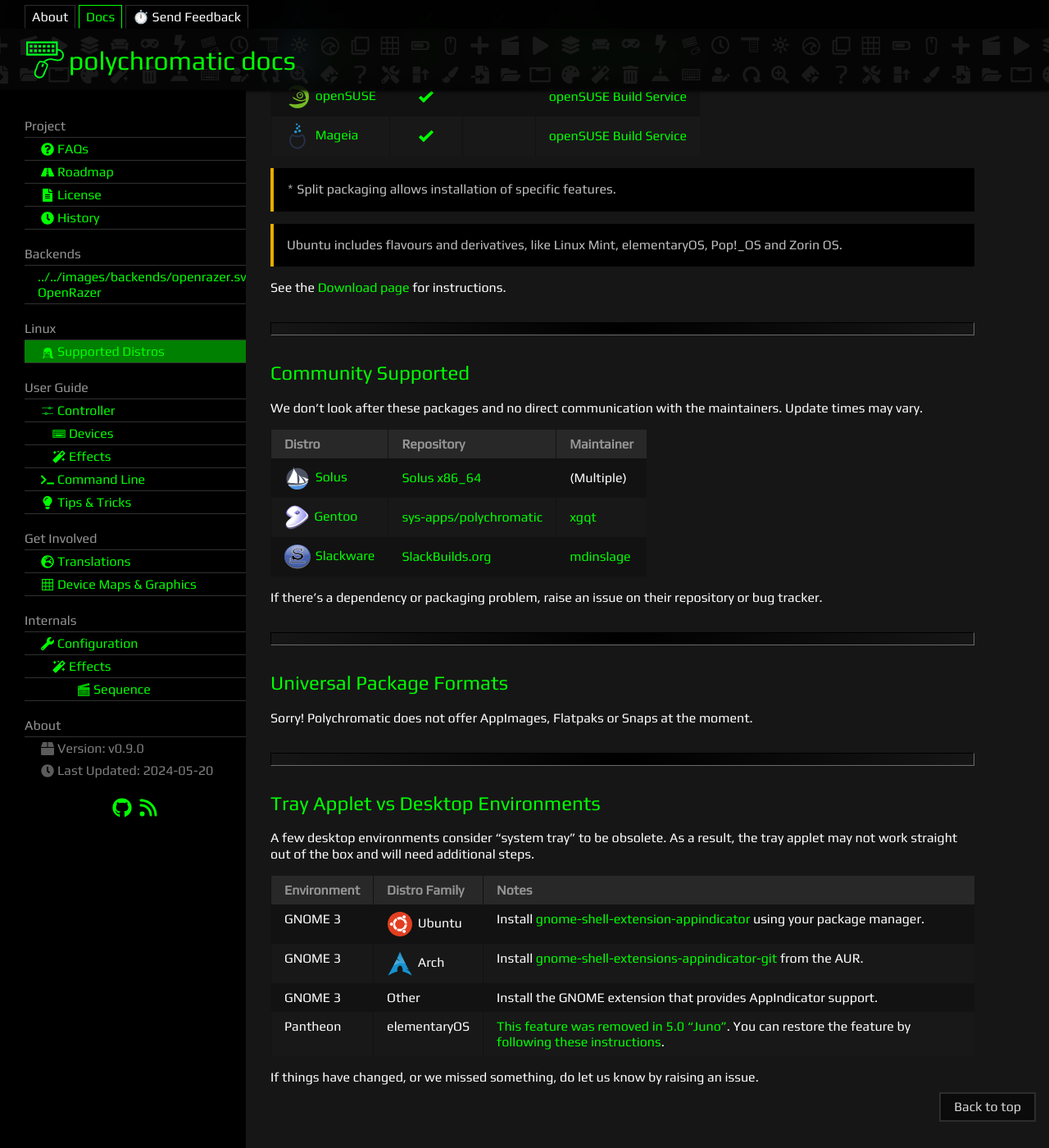
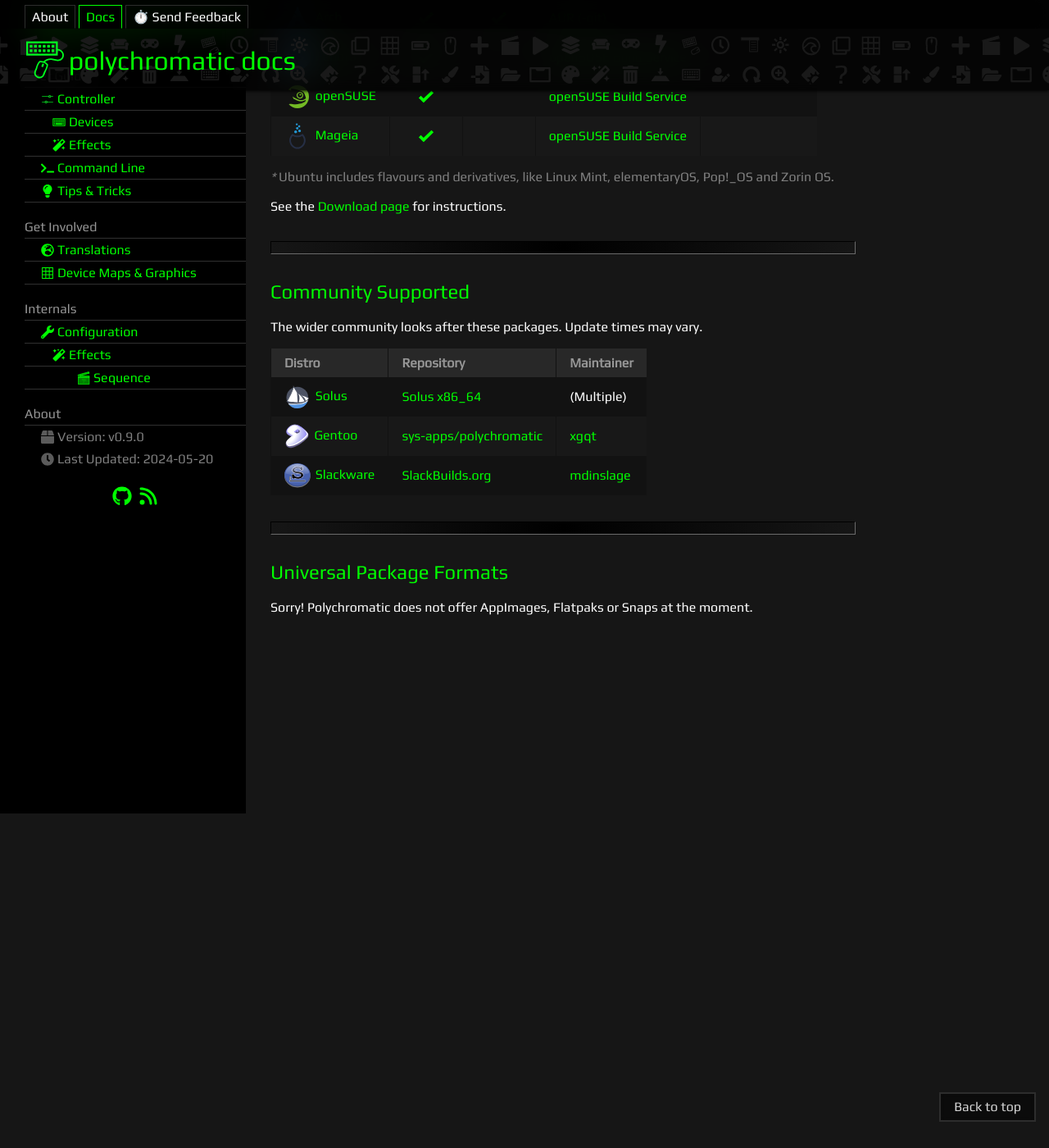
Before and after one commit to polychromatic/polychromatic-docs, a Jekyll site: the page built from pages/supported-distros.md, in a window 1280 px wide and 1400 px high, scrolled down 408 px. Shown: the whole window at 82% size. Built offline with Jekyll 4.4.1, drawn with Linux system fonts in a browser that asks for light colours; some of the changed text lies outside the part shown.

Commit message:
Create "Known Quirks" page
Some content moved from "Supported Distros" page

```diff
--- a/_data/sidebar.yml
+++ b/_data/sidebar.yml
@@ -27,6 +27,10 @@
     - name: Supported Distros
       url: /distros/
       icon: tux
+
+    - name: Known Quirks
+      url: /quirks/
+      icon: question-circle
 
 - title: User Guide
   items:
--- a/pages/supported-distros.md
+++ b/pages/supported-distros.md
@@ -11,18 +11,17 @@ shortly after a new release.
 
 {:.has-icons}
 
-| Distro                                                                                    | Release | Preview | Provider      |
+| Distro                                                                                    | Release | Preview | Provider      | Notes         |
 | ----------------------------------------------------------------------------------------- | ------- | ------- | ------------- |
-[![](/images/distros/ubuntu.svg) Ubuntu](https://polychromatic.app/download/ubuntu/) `*`    | Yes     | Yes     | [Launchpad]
-[![](/images/distros/debian.svg) Debian](https://polychromatic.app/download/debian/) `*`    | Yes     | Yes     | [Launchpad]
+[![](/images/distros/ubuntu.svg) Ubuntu](https://polychromatic.app/download/ubuntu/) *      | Yes     | Yes     | [Launchpad] | Split packaging
+[![](/images/distros/debian.svg) Debian](https://polychromatic.app/download/debian/)        | Yes     | Yes     | [Launchpad] | Split packaging
 [![](/images/distros/arch.svg) Arch](https://polychromatic.app/download/arch/)              | Yes     | Yes     | [AUR]&nbsp;[(-git)]
 [![](/images/distros/fedora.svg) Fedora](https://polychromatic.app/download/fedora/)        | Yes     |         | [openSUSE Build Service]
 [![](/images/distros/opensuse.svg) openSUSE](https://polychromatic.app/download/opensuse/)  | Yes     |         | [openSUSE Build Service]
 [![](/images/distros/mageia.svg) Mageia](https://polychromatic.app/download/mageia/)        | Yes     |         | [openSUSE Build Service]
 
-> `*` Split packaging allows installation of specific features.
-
-> Ubuntu includes flavours and derivatives, like Linux Mint, elementaryOS, Pop!_OS and Zorin OS.
+{:.grey}
+_*_ Ubuntu includes flavours and derivatives, like Linux Mint, elementaryOS, Pop!_OS and Zorin OS.
 
 See the [Download page](https://polychromatic.app/download/) for instructions.
 
@@ -36,8 +35,7 @@ See the [Download page](https://polychromatic.app/download/) for instructions.
 
 ## Community Supported
 
-We don't look after these packages and no direct communication with the maintainers.
-Update times may vary.
+The wider community looks after these packages. Update times may vary.
 
 {:.has-icons}
 Distro                  | Repository                | Maintainer
@@ -52,27 +50,8 @@ Distro                  | Repository                | Maintainer
 [sys-apps/polychromatic]: https://packages.gentoo.org/packages/sys-apps/polychromatic
 [xgqt]: https://packages.gentoo.org/maintainer/xgqt@gentoo.org
 
-If there's a dependency or packaging problem, raise an issue on their repository or bug tracker.
-
 ---
 
 ## Universal Package Formats
 
 Sorry! Polychromatic does not offer AppImages, Flatpaks or Snaps at the moment.
-
----
-
-## Tray Applet vs Desktop Environments
-
-A few desktop environments consider "system tray" to be obsolete.
-As a result, the tray applet may not work straight out of the box
-and will need additional steps.
-
-| Environment   | Distro Family | Notes                                           |
-| ------------- | ------------- | ----------------------------------------------- |
-| GNOME 3       | ![](/images/distros/ubuntu.svg) Ubuntu   | Install [gnome-shell-extension-appindicator](https://packages.ubuntu.com/focal/gnome-shell-extension-appindicator) using your package manager.
-| GNOME 3       | ![](/images/distros/arch.svg) Arch       | Install [gnome-shell-extensions-appindicator-git](https://aur.archlinux.org/packages/gnome-shell-extension-appindicator-git/) from the AUR.
-| GNOME 3       | Other         | Install the GNOME extension that provides AppIndicator support.
-| Pantheon      | elementaryOS  | [This feature was removed in 5.0 "Juno"](https://www.reddit.com/r/elementaryos/comments/8zdrvz/any_way_to_get_back_indicators_in_juno/). You can restore the feature by [following these instructions](https://www.linuxuprising.com/2018/08/how-to-re-enable-ayatana-appindicators.html).
-
-If things have changed, or we missed something, do let us know by raising an issue.
```
Also changed, not shown: pages/tray-applet-quirks.md (added, +20 -0 lines).
